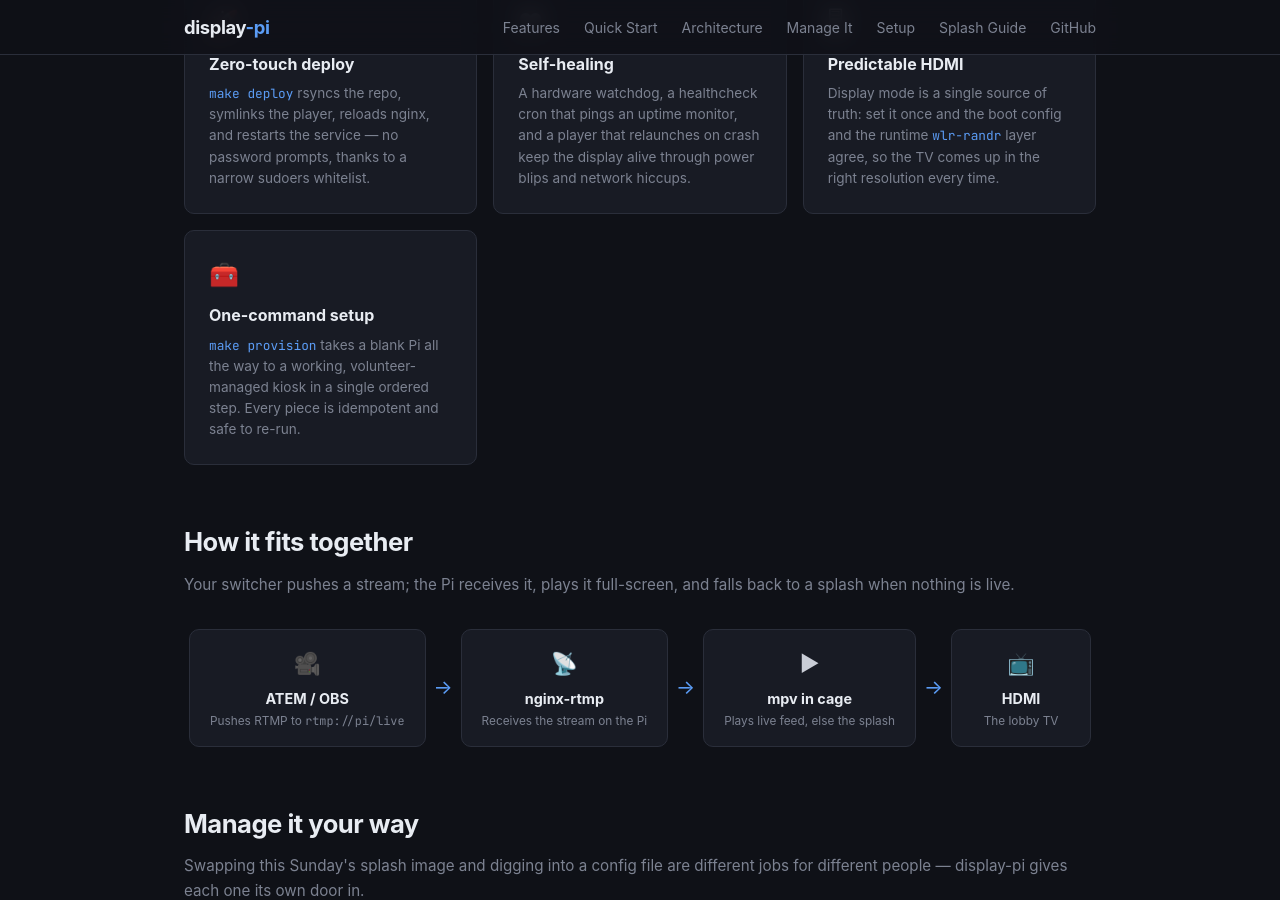
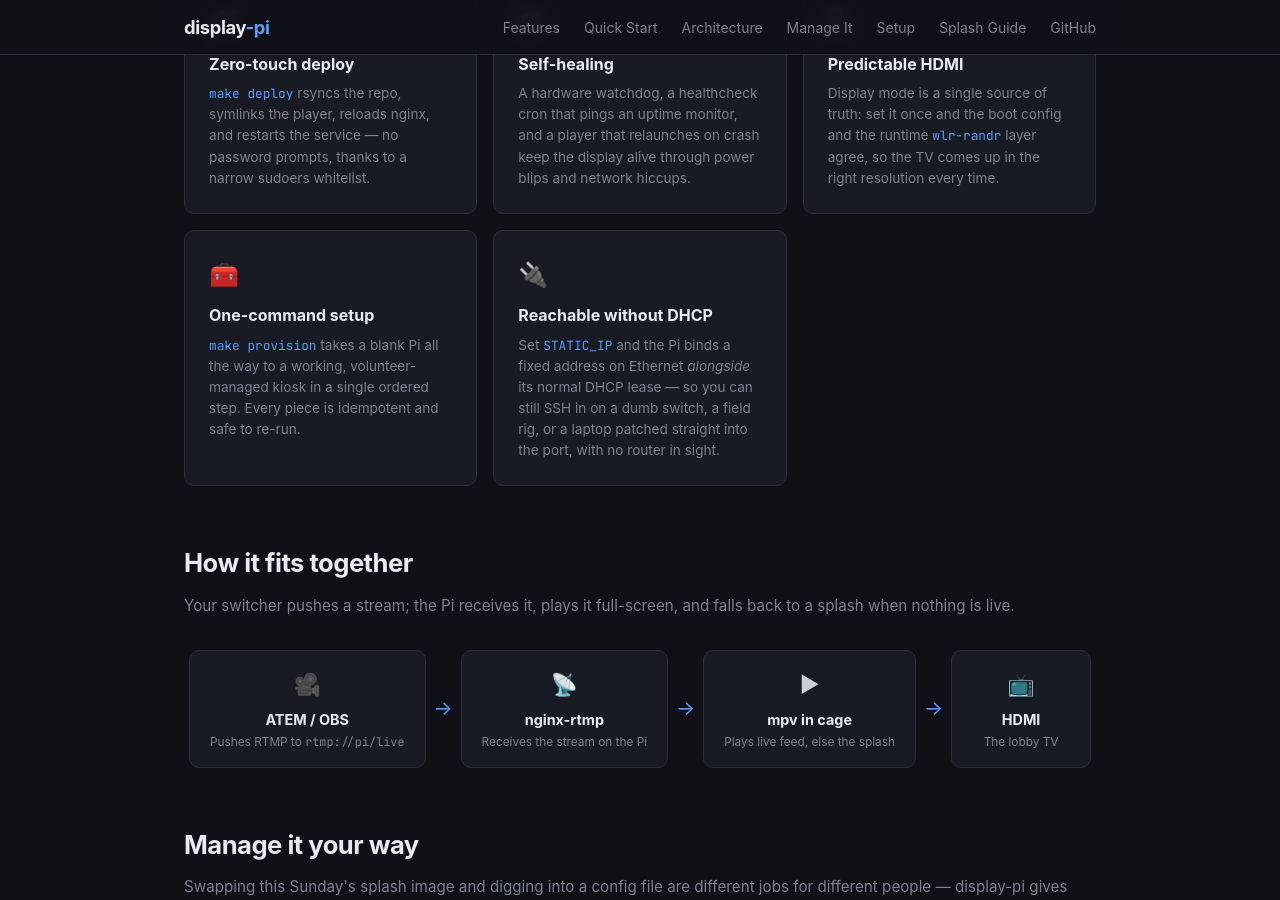
Before and after one commit to dmcbane/display-pi, a Jekyll site: the page built from docs/index.html, in a window 1280 px wide and 900 px high, scrolled down 1320 px. Built offline with Jekyll 4.4.1, drawn with Linux system fonts in a browser that asks for light colours; some of the changed text lies outside the part shown.

Commit message:
docs(site): surface STATIC_IP fallback address on the landing page
Add a "Reachable without DHCP" feature card and a Quick Start example so
the new STATIC_IP option is discoverable from the GitHub Pages site, not
just the full setup guide.

Co-Authored-By: Claude Opus 4.8 <noreply@anthropic.com>
Claude-Session: https://claude.ai/code/session_01QEvXPfLSUsLHrocQQ5hfYj

```diff
--- a/docs/index.html
+++ b/docs/index.html
@@ -91,6 +91,11 @@ description: >-
       <span class="icon">&#129520;</span>
       <h3>One-command setup</h3>
       <p><code>make provision</code> takes a blank Pi all the way to a working, volunteer-managed kiosk in a single ordered step. Every piece is idempotent and safe to re-run.</p>
+    </div>
+    <div class="feature-card">
+      <span class="icon">&#128268;</span>
+      <h3>Reachable without DHCP</h3>
+      <p>Set <code>STATIC_IP</code> and the Pi binds a fixed address on Ethernet <em>alongside</em> its normal DHCP lease — so you can still SSH in on a dumb switch, a field rig, or a laptop patched straight into the port, with no router in sight.</p>
     </div>
   </div>
 </section>
@@ -203,6 +208,11 @@ description: >-
 <pre><span class="cmd">make provision</span> <span class="flag">HOST</span>=<span class="str">displaypi</span> <span class="flag">STREAM_KEY</span>=<span class="str">restoration</span></pre>
   </div>
 
+  <p class="code-label">No DHCP on the target network? Add a fixed fallback address</p>
+  <div class="code-block">
+<pre><span class="cmd">make provision</span> <span class="flag">HOST</span>=<span class="str">displaypi</span> <span class="flag">STATIC_IP</span>=<span class="str">192.168.50.1/24</span> <span class="comment"># binds it alongside DHCP</span></pre>
+  </div>
+
   <p class="code-label">Day to day</p>
   <div class="code-block">
 <pre><span class="cmd">make deploy</span>            <span class="comment"># push code changes + restart the player</span>
```
